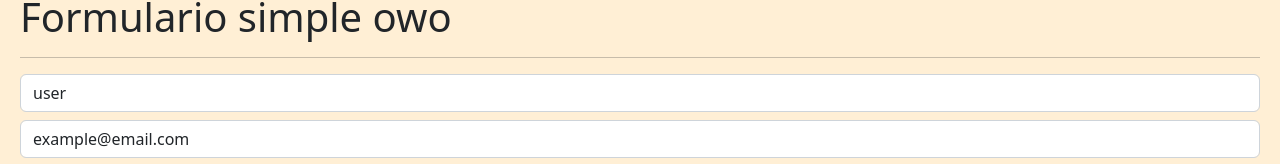
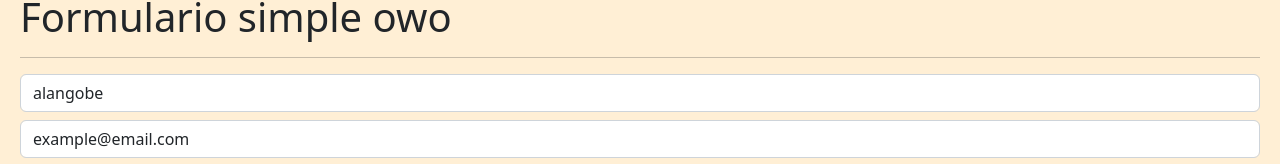
Before and after one commit to SubotaiBenaissa/Hooks-React-App, a React (Vite) app: page / in a window 1280 px wide. Shown: the part 729-893 px from the top of the page. Built offline with nearby package versions, Linux system fonts and the light colour scheme.

Commit message:
Creado componenten MsgComponent y creado su useEffect

```diff
--- a/src/main.jsx
+++ b/src/main.jsx
@@ -10,10 +10,12 @@ import './index.css';
 
 
 ReactDOM.createRoot(document.getElementById('root')).render(
-  <React.StrictMode>
+  // <React.StrictMode>
+  <>
     <HooksApp />
     <CounterApp />
     <CounterHook />
     <FormComponent />
-  </React.StrictMode>
+  </>
+  // </React.StrictMode>
 )
--- a/src/useffect/FormComponent.jsx
+++ b/src/useffect/FormComponent.jsx
@@ -1,10 +1,11 @@
 import React from 'react'
 import { useState, useEffect } from 'react'
+import { MsgComponent } from './MsgComponent';
 
 export const FormComponent = () => {
 
     const [formState, setFormState] = useState({
-        username: 'user',
+        username: 'alangobe',
         email: 'example@email.com',
     })
 
@@ -17,23 +18,23 @@ export const FormComponent = () => {
             ...formState,                     // Con el operador spread mantengo el estado que no cambia de formState
             [ name ]: value                   // Según el input en que se cambie su valor se asigna el nuevo valor que se escribe ej: [username]: value ó [email]: value y se cambia
         });
-        console.log({name, value})
+        // console.log({name, value})
     }
 
     useEffect( () => {
-        console.log('useEffect invocado xdd');
+        // console.log('Componente montado');
     }, []);                                       // Cuando al useEffect se le manda un arreglo vacío significa que se quiere que el useEffect se ejecute una vez se monta el componente.
                                                   // Osea, una única vez cuando el componente se monta mas no cuando se renderiza de nuevo :D
     useEffect( () => {
-        console.log('formState cambiado');
+        // console.log('formState cambiado');
     }, [ formState ])                               // Aquí el useEffect va a estar pendiente de lo que ocurra con formState, siempre que este cambie se ejecutará el useEffect
                                                   // según react se recomienda hacer useEffects pequeños que no abarquen muchos datos y que sean especializados en ciertos atributos
     useEffect(() => {
-        console.log('Email cambiado');
+        // console.log('Email cambiado');
     }, [ email ])                                 // Como está des-estructurado el email y el username se puede invocar de esa forma
 
     useEffect(() => {
-        console.log('Username cambiado');
+        // console.log('Username cambiado');
     }, [ username ])                              // Igual el username :D
 
 
@@ -58,6 +59,11 @@ export const FormComponent = () => {
                 value={ email }
                 onChange={ onInputChange }          // Lo mismo con el email
             />
+
+            {
+                (username === 'subotai') && <MsgComponent />
+            }
+
             <hr />
         </>
 
--- /dev/null
+++ b/src/useffect/MsgComponent.jsx
@@ -0,0 +1,26 @@
+import React, { useEffect } from 'react'
+
+export const MsgComponent = () => {
+
+    useEffect(() => {
+
+        console.log('MsgComponent montado');            // Cuando se monta el componente se muestra el mensaje
+
+        return () => {
+
+            console.log('MsgComponent desmontado');     // Este es el cleanup y se ejecuta cuando el useEffect termina, en este caso, cuando se desmonta el componente :D
+
+        }
+
+    }, [])                                              // Array vacío para indicar que se ejecutará el useEffect cuando se monte el componente
+
+
+    return (
+
+        <>
+            <h3> Usuario ya existe </h3>
+        </>
+
+    )
+
+}
```
